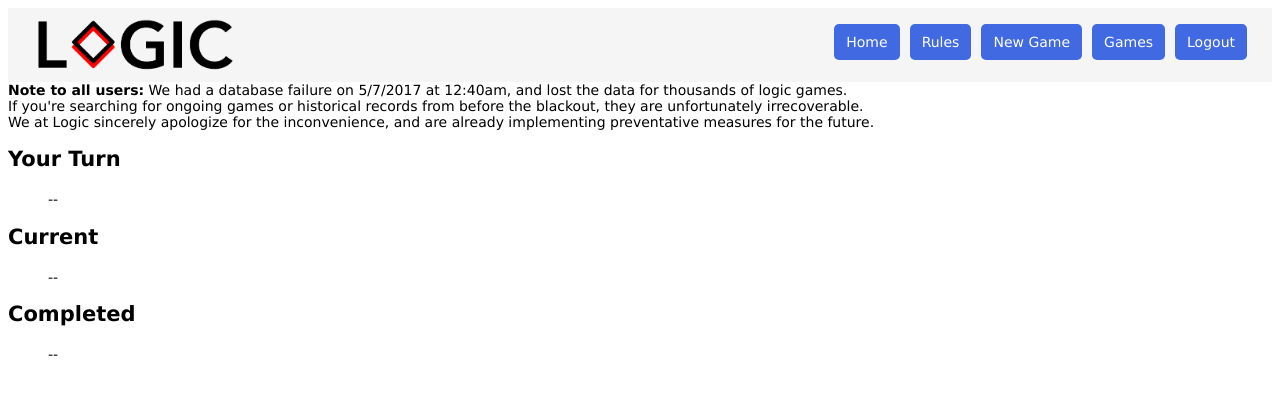
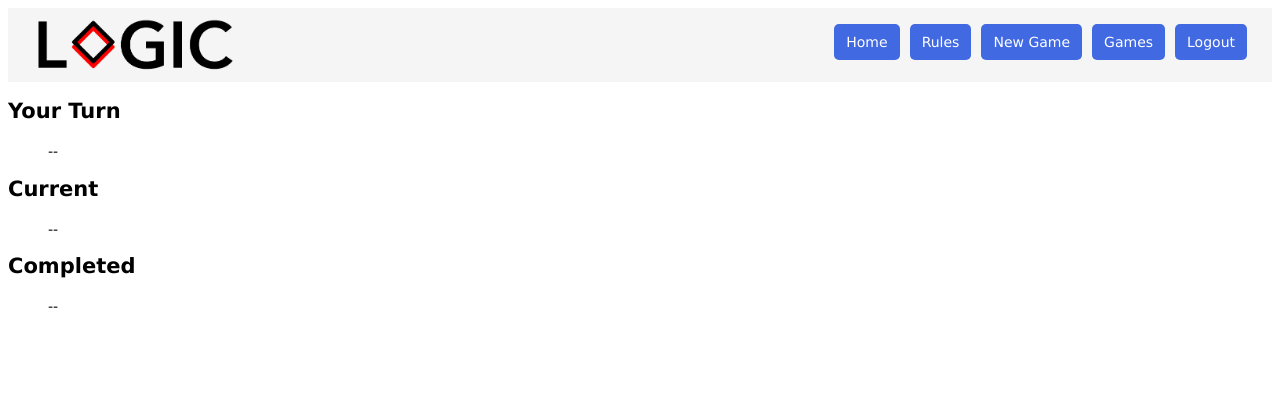
Before and after one commit to danielchiu/logic, a Flask app: page /games in a window 1280 px wide. Shown: the top 395 px of the page. Run offline with Flask 2, Linux system fonts and the light colour scheme; the visitor is signed in with stand-in values (Sample User, id 1); data comes from the database, SQL or seed files in the repository; data that the repository does not hold is empty; some libraries are stand-ins or nearby versions.

Commit message:
update for pythonanywhere

```diff
--- a/app/templates/games.html
+++ b/app/templates/games.html
@@ -3,10 +3,6 @@
 {% block title %} Games {% endblock %}
 
 {% block content %}
-    <div><b>Note to all users:</b> We had a database failure on 5/7/2017 at 12:40am, and lost the data for thousands of logic games.</div>
-    <div>If you're searching for ongoing games or historical records from before the blackout, they are unfortunately irrecoverable.</div>
-    <div>We at Logic sincerely apologize for the inconvenience, and are already implementing preventative measures for the future.</div>
-
     <div id="gamelist"><div id="reload_gamelist">
         <h2>Your Turn</h2>
         <ul class="gamelist">
```
Also changed, not shown: 1 other file.
